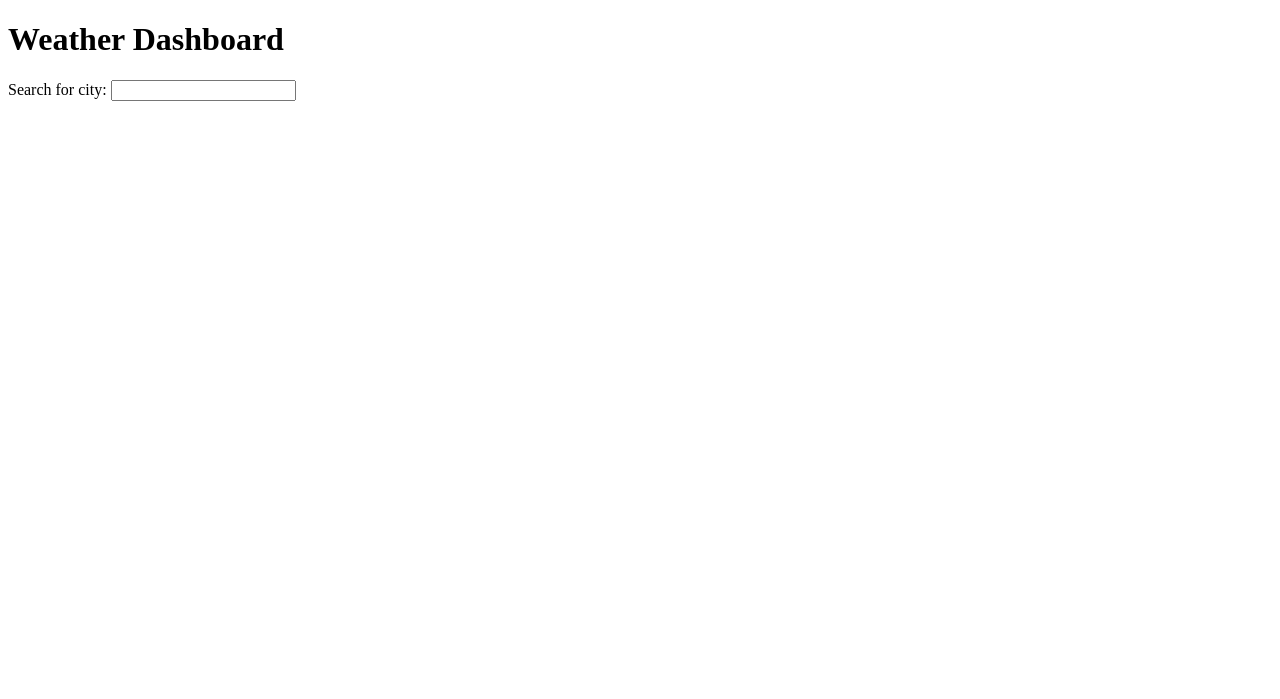
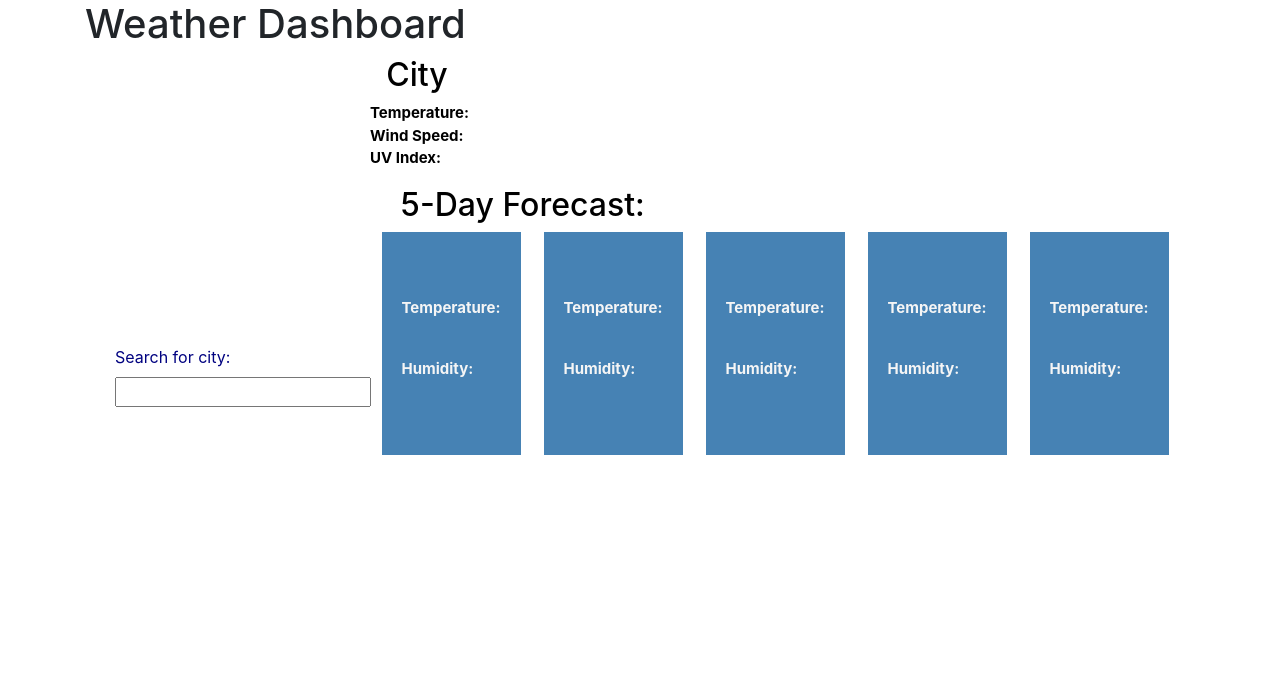
Before and after one commit to anam2028/Weather_Dashboard, a plain HTML site: page index.html in a window 1280 px wide. Drawn offline with nearby package versions, Linux system fonts and the light colour scheme; no server answers.

Commit message:
Updated front page view for weather app

```diff
--- a/index.html
+++ b/index.html
@@ -3,22 +3,114 @@
 <head>
     <title>Weather API</title>
 </head>
-
+<link rel="stylesheet" href="style.css">
+<link rel="stylesheet" href="https://cdnjs.cloudflare.com/ajax/libs/font-awesome/4.7.0/css/font-awesome.min.css">
+<link rel="stylesheet" href="https://stackpath.bootstrapcdn.com/bootstrap/4.4.1/css/bootstrap.min.css"
+    integrity="sha384-Vkoo8x4CGsO3+Hhxv8T/Q5PaXtkKtu6ug5TOeNV6gBiFeWPGFN9MuhOf23Q9Ifjh" crossorigin="anonymous">
 <body>
     <div class="container">
         <h1>Weather Dashboard</h1>
         <div id="buttons-view"></div>
 
-        <form id="city-form">
+        <!-- <form id="city-form">
             <label for="city-input">Search for city:</label>
             <input type="text" id="city-input"><br>
+        </form> -->
 
-        </form>
-
-        <script src="https://cdnjs.cloudflare.com/ajax/libs/jquery/3.2.1/jquery.min.js"></script>
-        <script type="text/javascript">
-
-        </script>
+        <div class="container">
+            <div class="contain-results">
+            </div>
+            <h1></h1>
+            <div class="container-fluid">
+                <div class="row" id="rowcontainer">
+                    <div class="col-md-3 search">
+                        <form id="city-form">
+                            <label for="city-input">Search for city:</label>
+                            <input type="text" id="city-input"><br>
+                        </form>
+                        <div class="row">
+                            <div class="col previousSearch">
+                            </div>
+                        </div>
+                    </div>
+                    <div class="col-md-9 info">
+                        <div class="row">
+                            <h2 id="cityValue">City</h2>
+                            <h2 id="currentDate">
+                                <span id="dateValue"></span>
+                                <img id="day1icon"></img>
+                            </h2>
+                        </div>
+                        <div class="row currentinforow">
+                            <p>Temperature:
+                                <span id="tempValue">
+                                </span>
+                                <br>
+                                Wind Speed: <span id="windValue">
+                                </span> <br>
+                                UV Index: <span id="uvValue">
+                                </span></p>
+                        </div>
+                        <h2>5-Day Forecast:</h2>
+                        <div class="row forecast">
+                            <div id="day2" class="forecastbox">
+                                <div id="date2"></div>
+                                <br>
+                                <img id="icon2"></img>
+                                <br>
+                                <p>Temperature: <span id="tempValue2"></span></p>
+                                <br>
+                                <p>Humidity: <span id="humidityValue2"></span></p>
+                                <br>
+                            </div>
+                            <div id="day3" class="forecastbox">
+                                <div id="date3"></div>
+                                <br>
+                                <img id="icon3"></img>
+                                <br>
+                                <p>Temperature: <span id="tempValue3"></span></p>
+                                <br>
+                                <p>Humidity: <span id="humidityValue3"> </span></p>
+                                <br>
+                            </div>
+                            <div id="day4" class="forecastbox">
+                                <div id="date4"></div>
+                                <br>
+                                <img id="icon4"></img>
+                                <br>
+                                <p>Temperature:<span id="tempValue4"></span></p>
+                                <br>
+                                <p>Humidity: <span id="humidityValue4"></span></p>
+                                <br>
+                                </p>
+                            </div>
+                            <div id="day5" class="forecastbox">
+                                <div id="date5"></div>
+                                <br>
+                                <img id="icon5"></img>
+                                <br>
+                                <p>Temperature:<span id="tempValue5"></span></p>
+                                <br>
+                                <p>Humidity: <span id="humidityValue5"></span></p>
+                                <br>
+                                </p>
+                            </div>
+                            <div id="day6" class="forecastbox">
+                                <div id="date6"></div>
+                                <br>
+                                <img id="icon6"></img>
+                                <br>
+                                <p>Temperature:<span id="tempValue6"></span></p>
+                                <br>
+                                <p>Humidity: <span id="humidityValue6"></span></p>
+                                <br>
+                                </p>
+                            </div>
+                        </div>
+                    </div>
+                    <script src="https://cdnjs.cloudflare.com/ajax/libs/moment.js/2.24.0/moment.min.js"></script>
+                    <script src="https://cdnjs.cloudflare.com/ajax/libs/jquery/3.2.1/jquery.min.js"></script>
+                    <script src="script.js"></script>
 
 </body>
 
--- /dev/null
+++ b/style.css
@@ -0,0 +1,98 @@
+body{
+    font-family: 'Arial', 'Helvetica Neue', Helvetica, sans-serif;
+    /* background-color: #777; */
+}
+
+* {
+    box-sizing: border-box;
+  }
+.navbar-brand {
+    text-align: center;
+}
+
+h2{
+    margin: 2%;
+    font-size: 40px;
+}
+
+#cityValue{
+    margin-right:0%;
+    padding-right: 0%;
+}
+
+.row{
+    color:black;
+}
+
+#searchInput{
+    width: 80%;
+    margin-left: 5%;
+}
+
+.inputrow{
+    margin-bottom: 20%;
+    margin-top: 15%;
+}
+
+.currentinforow{
+    font-size: 15px;
+    font-weight: bold;
+    color: black;
+    margin-left: 15%;
+}
+
+.search{
+
+    align-content: center;
+    color: rgb(0, 2, 128);
+}
+.info{
+
+    height:80vh;
+    color: whitesmoke;
+}
+
+.forecast {
+    display: flex;
+    justify-content: space-around;
+    align-content: center;
+}
+
+.forecastbox{
+    padding: 20px;
+    background-color: steelblue;
+    font-size: 15px;
+    font-weight: bold;
+    color: whitesmoke
+
+}
+
+  @media only screen and (max-width: 1500px) {
+
+    .navbar-brand {
+        text-align: center;
+    }
+
+    h2{
+        margin: 2%;
+        font-size: 20px;
+        color: black;
+    }
+
+
+    .forecastbox{
+        padding: 20px;
+        background-color: steelblue;
+        font-size: 15px;
+        font-weight: bold;
+        color: whitesmoke
+    }
+
+    .currentinforow{
+        font-size: 15px;
+        font-weight: bold;
+        color: black;
+        margin-left: 5%;
+
+    }
+  }
```
